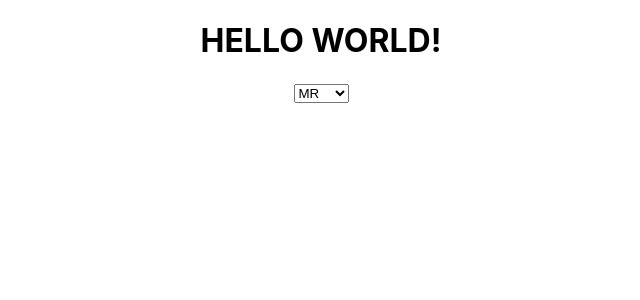
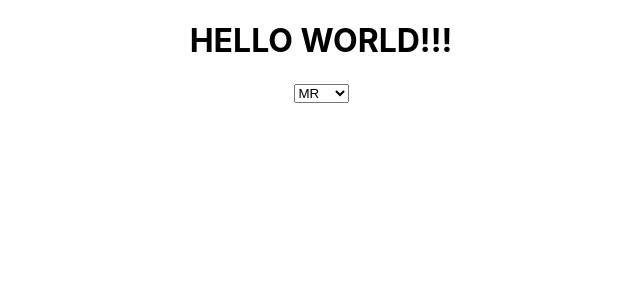
Before and after one commit to Christrevino22/small-biz-app, a React (Create React App) app: page / in a window 1280 px wide. Shown: the top 300 px of the page, without its empty margins (319-959 px from the left). Built offline with nearby package versions, Linux system fonts and the light colour scheme.

Commit message:
updated a few things internet it working so so

```diff
--- a/src/App.js
+++ b/src/App.js
@@ -1,20 +1,22 @@
 import './App.css';
+import React, {useState} from 'react';
 
 
 
 
 
+//debating how i should divide and conquer
 
 function App() {
   // const [] = usestate()
   return (
     <div className="App">
-      <h1>HELLO WORLD!</h1>
+      <h1>HELLO WORLD!!!</h1>
       <select>
         <option>MR </option>
         <option>MISS</option>
         <option>MRS</option>
-
+        <option>WTF</option>
       </select>
     </div>
   );
```
Also changed, not shown: 1 other file (tests, documents, lock files or other folders).
